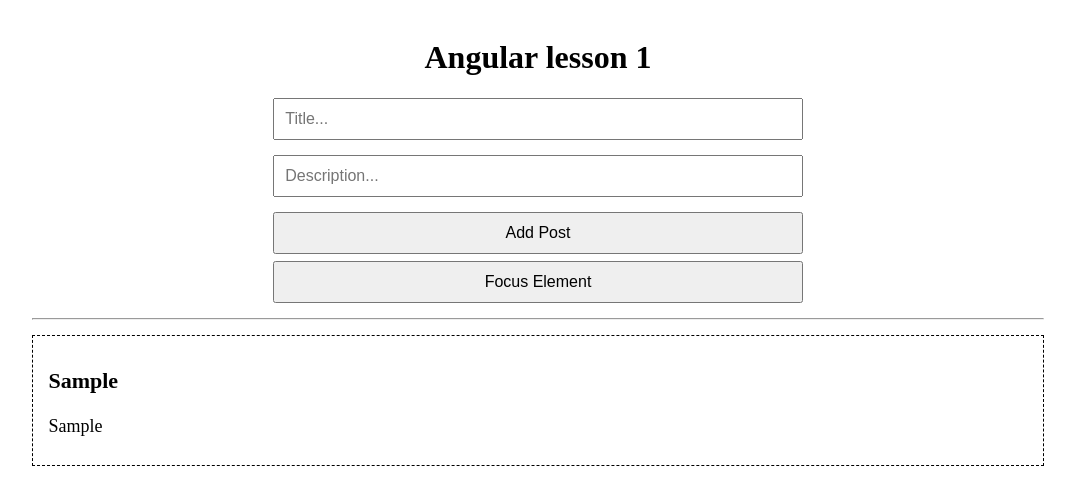
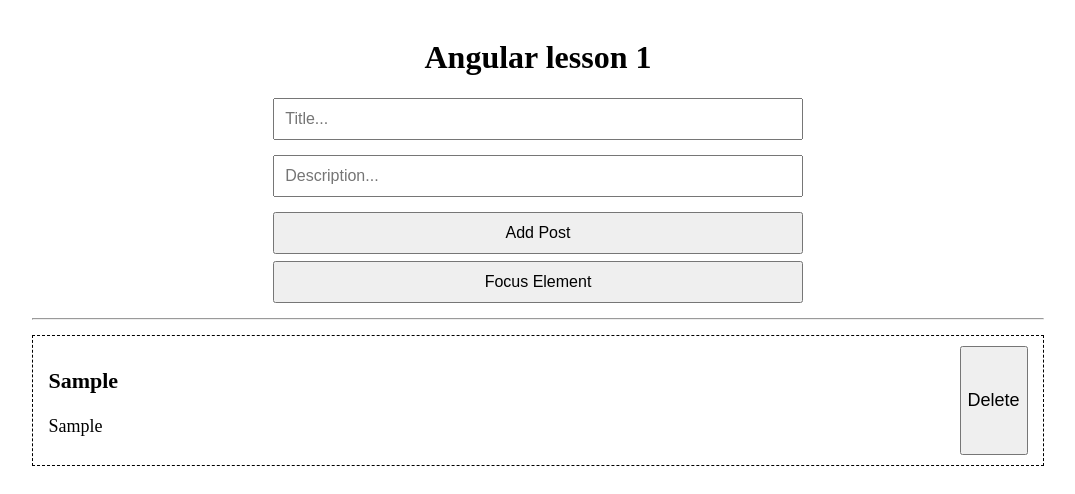
Before and after one commit to 8bitnikita/angular-lesson-1, an Angular app: page / in a window 1280 px wide. Both pictures are taken after typing "Sample", "Sample" into the empty fields and a click on the button "Add Post". Shown: the top 494 px of the page, without its empty margins (102-1177 px from the left). Built offline with nearby package versions, Linux system fonts and the light colour scheme.

Commit message:
Added removePost button

```diff
--- a/src/app/app.component.html
+++ b/src/app/app.component.html
@@ -2,5 +2,9 @@
   <h1 class="title">Angular lesson 1</h1>
   <app-form (postEmiter)="addPost($event)"></app-form>
   <hr />
-  <app-post *ngFor="let post of posts" [post]="post"></app-post>
+  <app-post
+    *ngFor="let post of posts"
+    (onRemovePost)="deletePost($event)"
+    [post]="post"
+  ></app-post>
 </div>
--- a/src/app/app.component.ts
+++ b/src/app/app.component.ts
@@ -1,6 +1,7 @@
 import { Component } from '@angular/core';
 
 export interface IPost {
+  id: number;
   title: string;
   description: string;
 }
@@ -16,4 +17,8 @@ export class AppComponent {
   public addPost(post: IPost): void {
     this.posts.push(post);
   }
+
+  public deletePost(id: number): void {
+    this.posts = this.posts.filter((post) => post.id !== id);
+  }
 }
--- a/src/app/form/form.component.ts
+++ b/src/app/form/form.component.ts
@@ -25,6 +25,7 @@ export class FormComponent {
   public addPost(): void {
     if (this.title.trim() && this.description.trim()) {
       this.postEmiter.emit({
+        id: Date.now(),
         title: this.title,
         description: this.description,
       });
--- a/src/app/post/post.component.html
+++ b/src/app/post/post.component.html
@@ -1,4 +1,7 @@
 <div class="post">
-  <h3>{{ post.title }}</h3>
-  <p>{{ post.description }}</p>
+  <div>
+    <h3>{{ post.title }}</h3>
+    <p>{{ post.description }}</p>
+  </div>
+  <button (click)="removePost()">Delete</button>
 </div>
--- a/src/app/post/post.component.scss
+++ b/src/app/post/post.component.scss
@@ -1,4 +1,6 @@
 .post {
+  display: flex;
+  justify-content: space-between;
   border: 1px dashed black;
   padding: 10px 15px;
   margin: 15px 0 20px 0;
@@ -10,4 +12,8 @@
   p {
     font-size: 18px;
   }
+
+  button {
+    font-size: 18px;
+  }
 }
--- a/src/app/post/post.component.ts
+++ b/src/app/post/post.component.ts
@@ -1,4 +1,4 @@
-import { Component, Input } from '@angular/core';
+import { Component, EventEmitter, Input, Output } from '@angular/core';
 import { IPost } from '../app.component';
 
 @Component({
@@ -8,4 +8,9 @@ import { IPost } from '../app.component';
 })
 export class PostComponent {
   @Input({ required: true }) public post!: IPost;
+  @Output() public onRemovePost = new EventEmitter<number>();
+
+  public removePost(): void {
+    this.onRemovePost.emit(this.post.id);
+  }
 }
```
